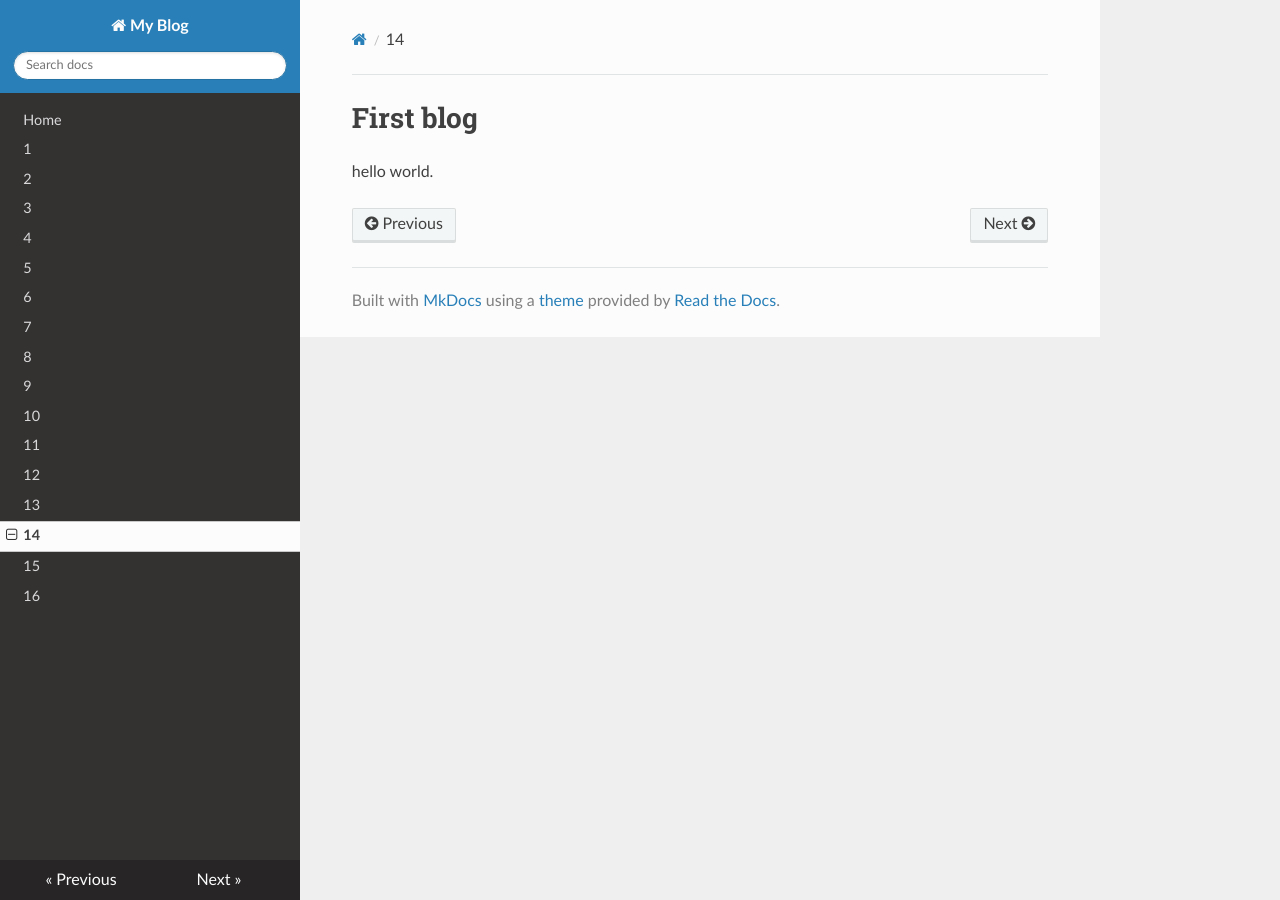
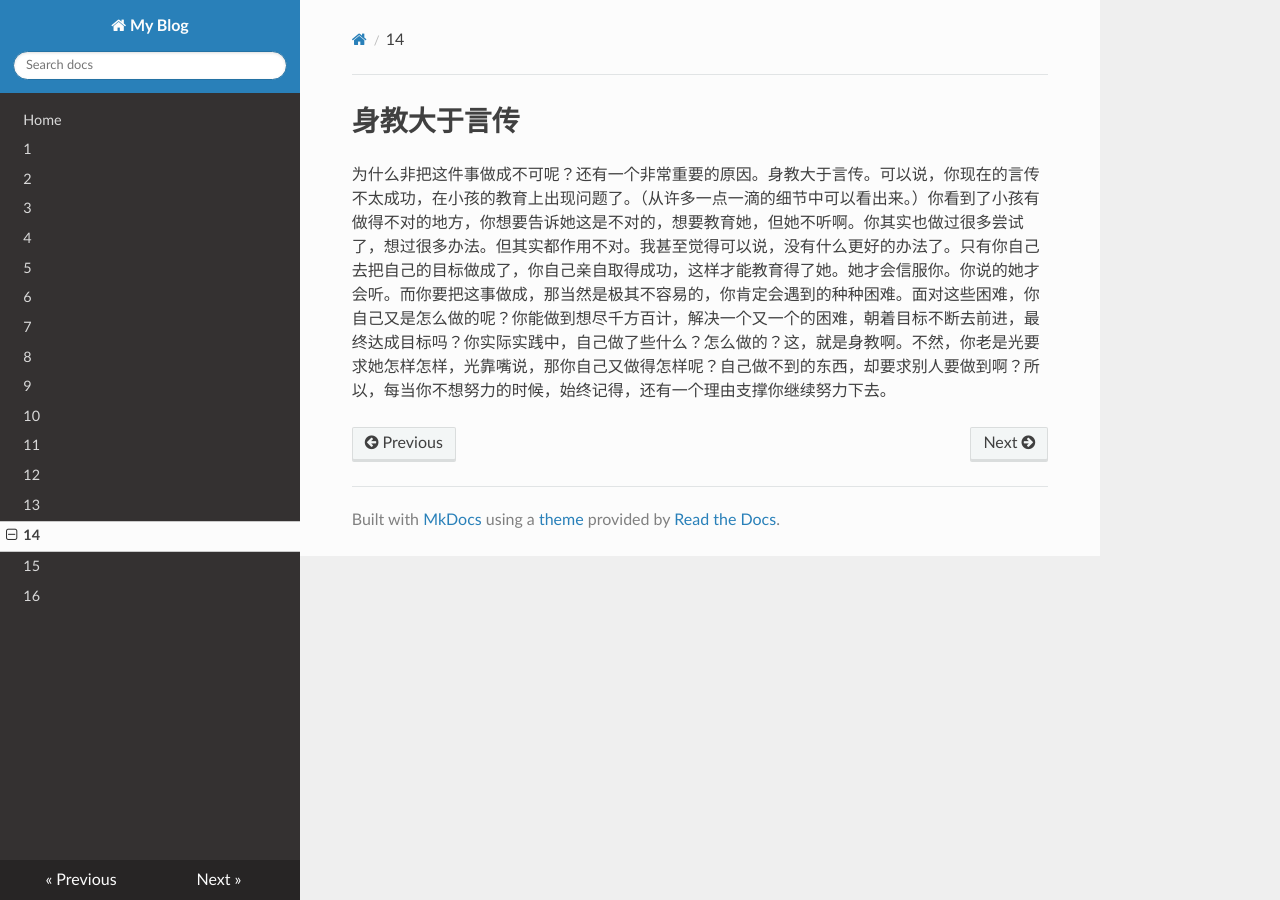
Before and after one commit to lizkca/theblog, an MkDocs documentation site: the page built from docs/14.md, in a window 1280 px wide. Built offline with MkDocs 1.6.1, drawn with Linux system fonts in a browser that asks for light colours; nearby versions of some CDN libraries.

Commit message:
add 14.md (try your best, for your little girl.)

```diff
--- a/docs/14.md
+++ b/docs/14.md
@@ -1,3 +1,2 @@
-# First blog
-
-hello world.
+#  身教大于言传
+为什么非把这件事做成不可呢？还有一个非常重要的原因。身教大于言传。可以说，你现在的言传不太成功，在小孩的教育上出现问题了。（从许多一点一滴的细节中可以看出来。）你看到了小孩有做得不对的地方，你想要告诉她这是不对的，想要教育她，但她不听啊。你其实也做过很多尝试了，想过很多办法。但其实都作用不对。我甚至觉得可以说，没有什么更好的办法了。只有你自己去把自己的目标做成了，你自己亲自取得成功，这样才能教育得了她。她才会信服你。你说的她才会听。而你要把这事做成，那当然是极其不容易的，你肯定会遇到的种种困难。面对这些困难，你自己又是怎么做的呢？你能做到想尽千方百计，解决一个又一个的困难，朝着目标不断去前进，最终达成目标吗？你实际实践中，自己做了些什么？怎么做的？这，就是身教啊。不然，你老是光要求她怎样怎样，光靠嘴说，那你自己又做得怎样呢？自己做不到的东西，却要求别人要做到啊？所以，每当你不想努力的时候，始终记得，还有一个理由支撑你继续努力下去。
```
